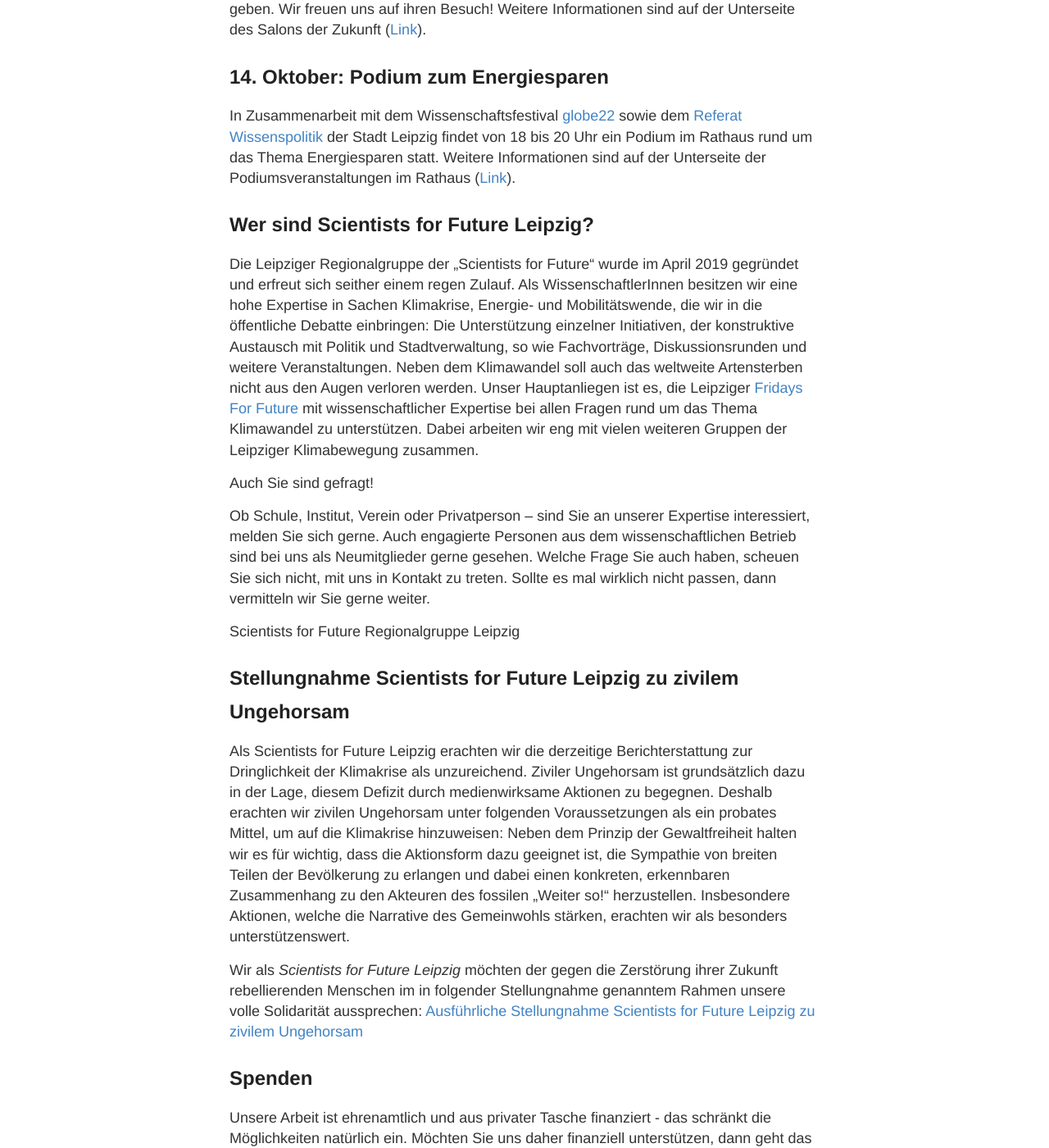
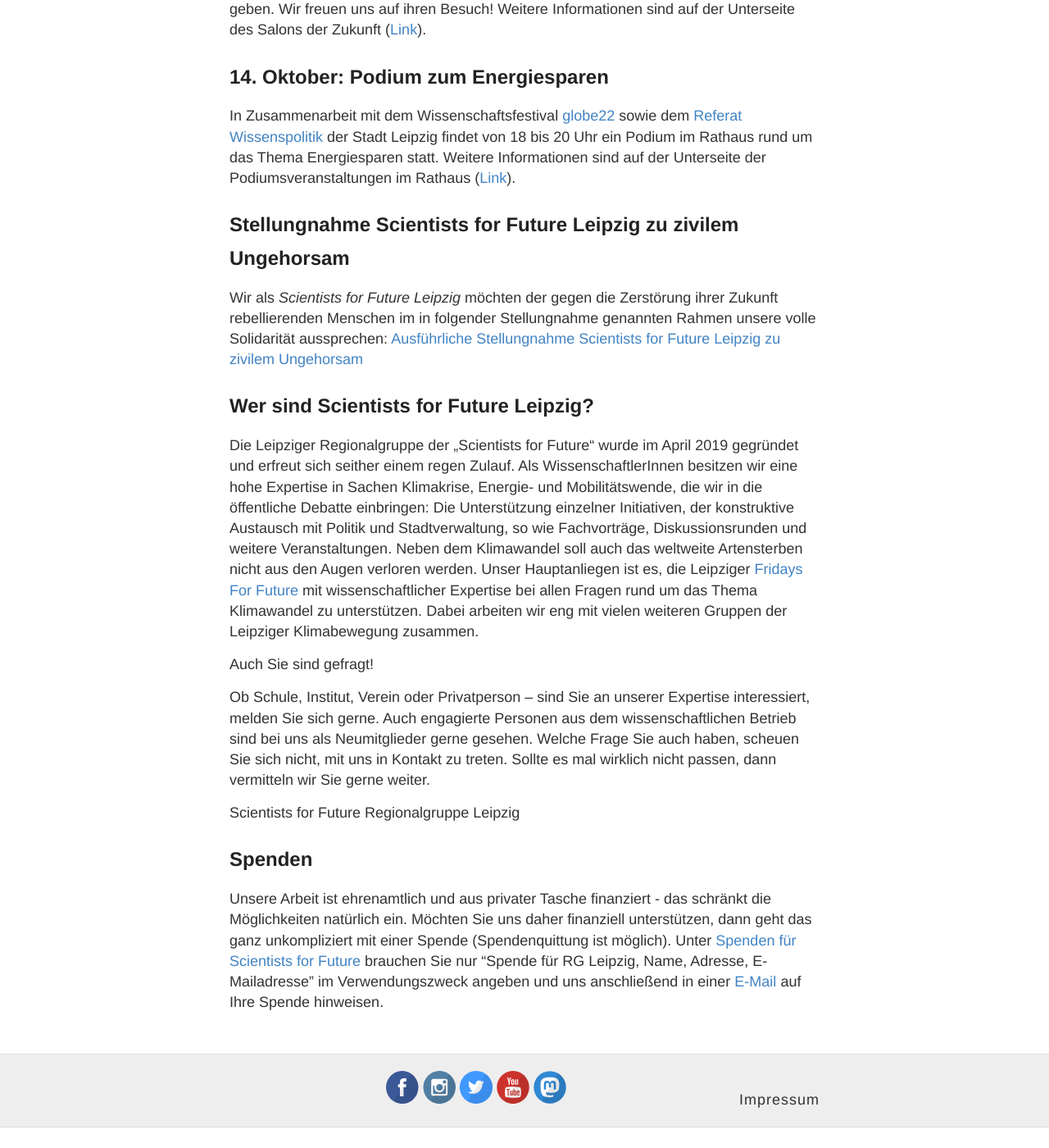
Before and after one commit to s4f-leipzig/s4f-leipzig.github.io, a Jekyll site: the page built from index.md, in a window 1280 px wide and 1400 px high, scrolled down 715 px. Shown: the whole window at 82% size. Built offline with Jekyll 4.4.1, drawn with Linux system fonts in a browser that asks for light colours; after the commit the page ends 2090 px from its top, so only the background shows below that.

Commit message:
Update index.md

```diff
--- a/index.md
+++ b/index.md
@@ -9,6 +9,9 @@
 <h2>14. Oktober: <a href="https://s4f-leipzig.de/podium/">Podium</a> zum Energiesparen</h2>
 In Zusammenarbeit mit dem Wissenschaftsfestival <a href="https://www.globe-festival.de/">globe22</a> sowie dem <a href="https://www.leipzig.de/buergerservice-und-verwaltung/aemter-und-behoerdengaenge/behoerden-und-dienstleistungen/dienststelle/referat-wissenspolitik-0117">Referat Wissenspolitik</a> der Stadt Leipzig findet von 18 bis 20 Uhr ein Podium im Rathaus rund um das Thema Energiesparen statt. Weitere Informationen sind auf der Unterseite der Podiumsveranstaltungen im Rathaus (<a href="https://s4f-leipzig.de/podium/">Link</a>).
 
+<h2>Stellungnahme Scientists for Future Leipzig zu zivilem Ungehorsam</h2>
+Wir als <i>Scientists for Future Leipzig</i> möchten der gegen die Zerstörung ihrer Zukunft rebellierenden Menschen im in folgender Stellungnahme genannten Rahmen unsere volle Solidarität aussprechen: <a href="https://s4f-leipzig.de/documents/Stellungnahme_zU_S4F_Leipzig.pdf"> Ausführliche Stellungnahme Scientists for Future Leipzig zu zivilem Ungehorsam</a>
+
 <h2>Wer sind Scientists for Future Leipzig?</h2>
 
 Die Leipziger Regionalgruppe der „Scientists for Future“ wurde im April 2019 gegründet und erfreut sich seither einem regen Zulauf. Als WissenschaftlerInnen besitzen wir eine hohe Expertise in Sachen Klimakrise, Energie- und Mobilitätswende, die wir in die öffentliche Debatte einbringen: Die Unterstützung einzelner Initiativen, der konstruktive Austausch mit Politik und Stadtverwaltung, so wie Fachvorträge, Diskussionsrunden und weitere Veranstaltungen. Neben dem Klimawandel soll auch das weltweite Artensterben nicht aus den Augen verloren werden. Unser Hauptanliegen ist es, die Leipziger <a href="https://fffleipzig.de/" target="blank">Fridays For Future</a> mit wissenschaftlicher Expertise bei allen Fragen rund um das Thema Klimawandel zu unterstützen. Dabei arbeiten wir eng mit vielen weiteren Gruppen der Leipziger Klimabewegung zusammen.
@@ -19,11 +22,6 @@
 
 Scientists for Future Regionalgruppe Leipzig
 
-<h2>Stellungnahme Scientists for Future Leipzig zu zivilem Ungehorsam</h2>
-<p>Als Scientists for Future Leipzig erachten wir die derzeitige Berichterstattung zur Dringlichkeit der Klimakrise als unzureichend. Ziviler Ungehorsam ist grundsätzlich dazu in der Lage, diesem Defizit durch medienwirksame Aktionen zu begegnen. Deshalb erachten wir zivilen Ungehorsam unter folgenden Voraussetzungen als ein probates Mittel, um auf die Klimakrise hinzuweisen: Neben dem Prinzip der Gewaltfreiheit halten wir es für wichtig, dass die Aktionsform dazu geeignet ist, die Sympathie von breiten Teilen der Bevölkerung zu erlangen und dabei einen konkreten, erkennbaren Zusammenhang zu den Akteuren des fossilen „Weiter so!“ herzustellen. Insbesondere Aktionen, welche die Narrative des Gemeinwohls stärken, erachten wir als besonders unterstützenswert.</p>
-
-Wir als <i>Scientists for Future Leipzig</i> möchten der gegen die Zerstörung ihrer Zukunft rebellierenden Menschen im in folgender Stellungnahme genanntem Rahmen unsere volle Solidarität aussprechen: <a href="https://s4f-leipzig.de/documents/Stellungnahme_zU_S4F_Leipzig.pdf"> Ausführliche Stellungnahme Scientists for Future Leipzig zu zivilem Ungehorsam</a>
-
 <h2>Spenden</h2>
 
 Unsere Arbeit ist ehrenamtlich und aus privater Tasche finanziert - das schränkt die Möglichkeiten natürlich ein. Möchten Sie uns daher finanziell unterstützen, dann geht das ganz unkompliziert mit einer Spende (Spendenquittung ist möglich). Unter <a href="https://de.scientists4future.org/ueber-uns/spenden/">Spenden für Scientists for Future</a> brauchen Sie nur "Spende für RG Leipzig, Name, Adresse, E-Mailadresse" im Verwendungszweck angeben und uns anschließend in einer <a href="mailto:leipzig@scientists4future.org">E-Mail</a> auf Ihre Spende hinweisen.
```
